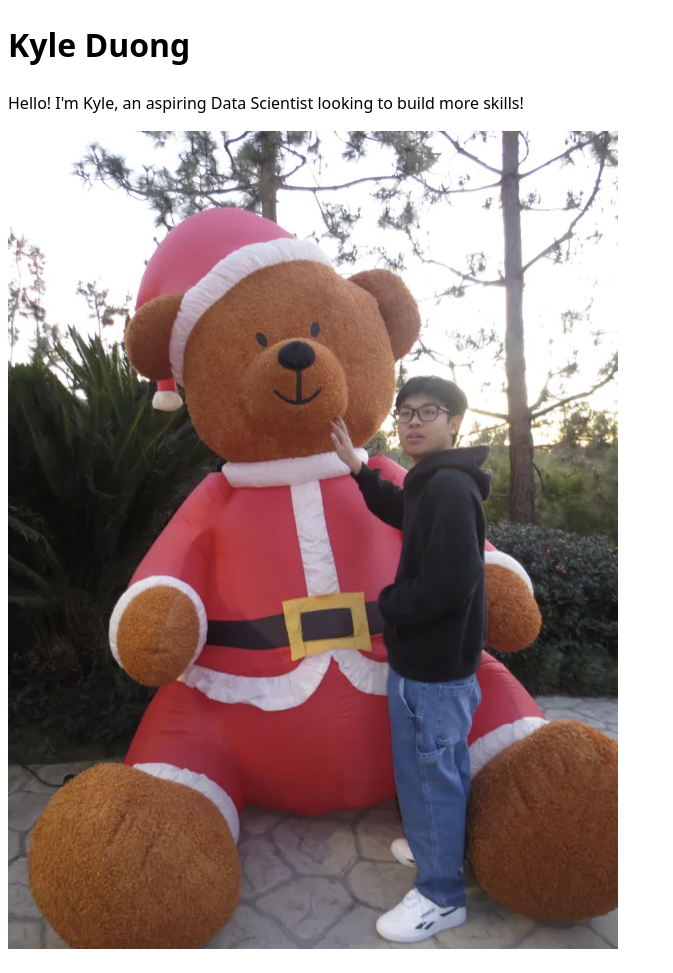
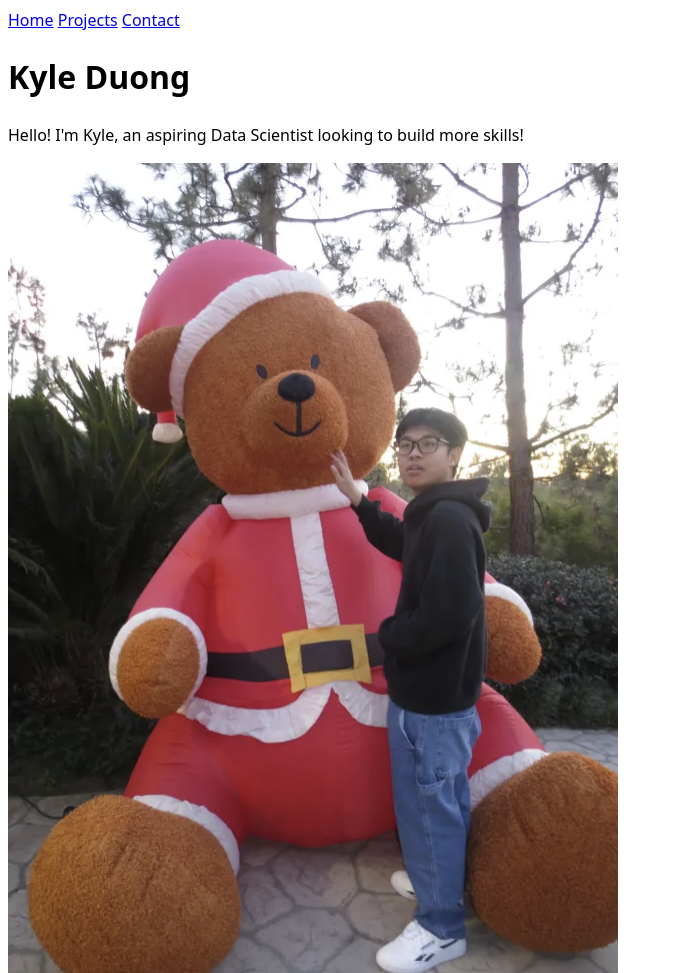
Before and after one commit to kyleduongg/portfolio, a plain HTML site: page index.html in a window 1280 px wide. Shown: the top 973 px of the page, without its empty margins (0-673 px from the left). Drawn offline with Linux system fonts and the light colour scheme.

Commit message:
navigation

```diff
--- a/index.html
+++ b/index.html
@@ -7,6 +7,12 @@
     <link rel="stylesheet" href="style.css">
 </head>
 <body>
+    <nav>
+        <a href = "index.html">Home</a>
+        <a href = "projects/index.html">Projects</a>
+        <a href="contact/index.html">Contact</a>
+    </nav>
+
     <h1>Kyle Duong</h1>
     <p>Hello! I'm Kyle, an aspiring Data Scientist looking to build more skills!</p>
 
```
